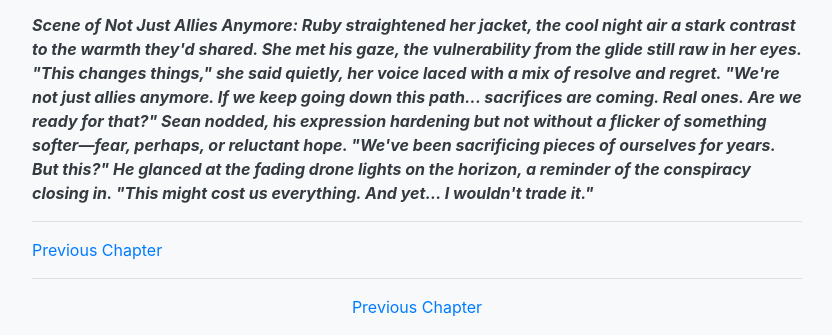
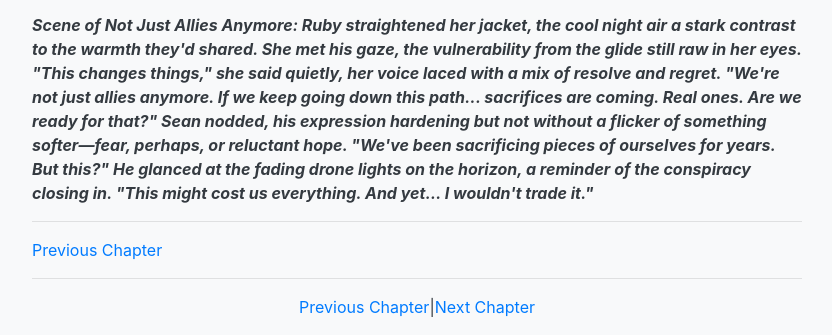
Before and after one commit to alanshlam/alanshlam.github.io, a plain HTML site: page novel/web_novel_html_en/chapter15.html in a window 1280 px wide. Shown: the part 9361-9696 px from the top of the page, without its empty margins (223-1055 px from the left). Drawn offline with nearby package versions, Linux system fonts and the light colour scheme.

Commit message:
Update chapter15.html

```diff
--- a/novel/web_novel_html_en/chapter15.html
+++ b/novel/web_novel_html_en/chapter15.html
@@ -245,7 +245,7 @@ Sean nodded, his expression hardening but not without a flicker of something sof
 
 <p><a href="chapter14.html">Previous Chapter</a></p>
 
-        <hr><p style="text-align:center;"><a href="chapter14.html">Previous Chapter</a></p>
+        <hr><p style="text-align:center;"><a href="chapter14.html">Previous Chapter</a>|<a href="chapter16.html">Next Chapter</a></p>
     </div>
 </body>
 </html>
```
